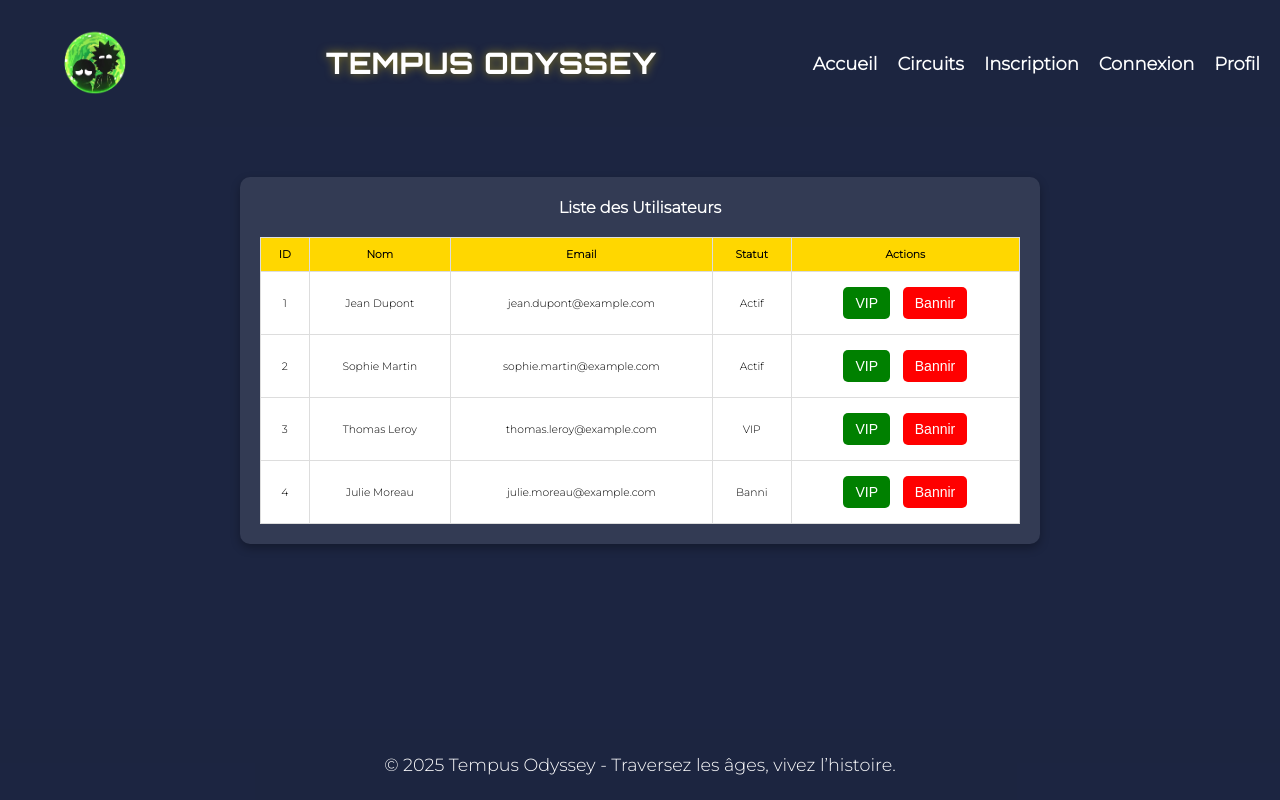
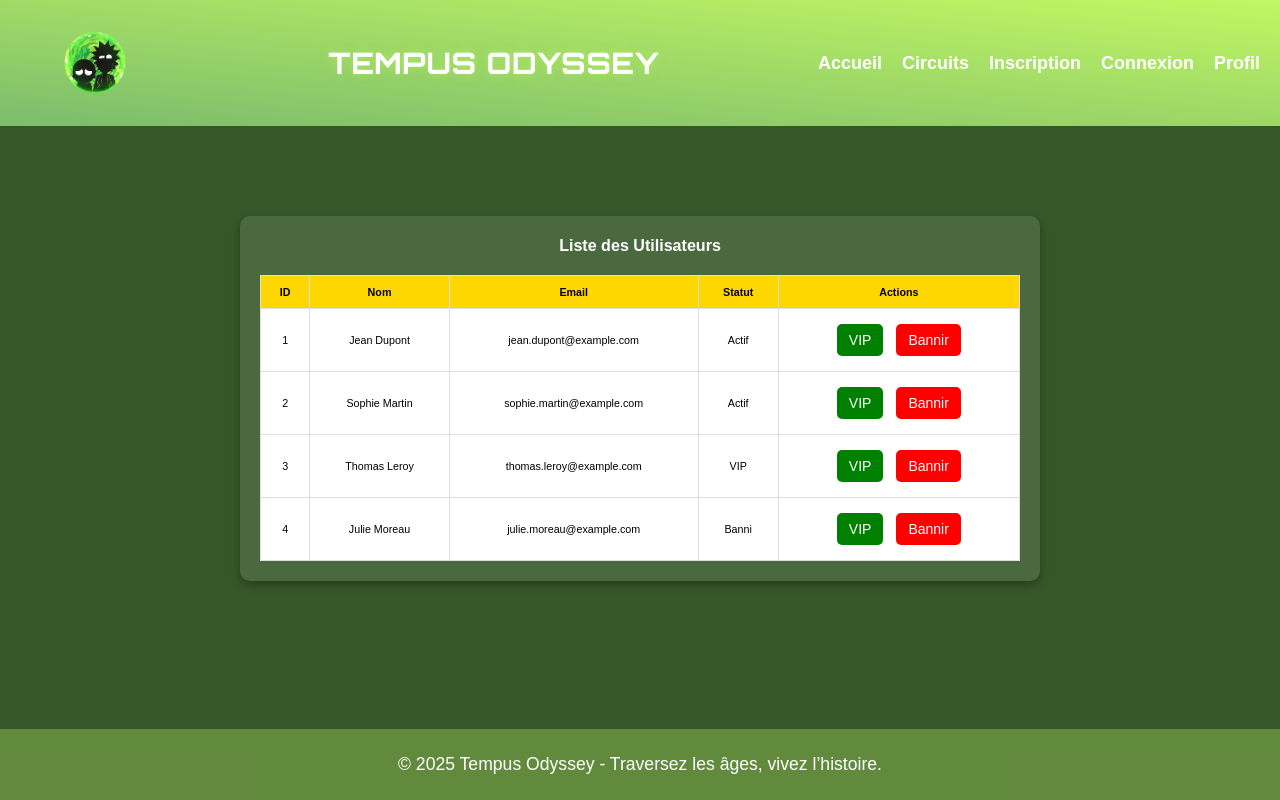
Before and after one commit to Elcroko/Projet-S4, a PHP site: page /admin.html in a window 1280 px wide. Run offline with PHP 8.4, Linux system fonts and the light colour scheme.

Commit message:
Update admin.css

```diff
--- a/projet/css/admin.css
+++ b/projet/css/admin.css
@@ -1,5 +1,5 @@
+
 @import url('https://fonts.googleapis.com/css2?family=Orbitron:wght@500&family=Montserrat:wght@300&display=swap');
-
 * {
     margin: 0;
     padding: 0;
@@ -10,12 +10,13 @@ body {
     display: flex;
     flex-direction: column;
     min-height: 100vh;
-    font-family: 'Montserrat', sans-serif;
-    background-color: #1C2541;
+    font-family: 'Audiowide', sans-serif;
+    background-color: #365829;
     color: white;
     text-align: center;
     font-size: 67%;
 }
+
 
 .main-content {
     flex: 1; /* Permet au contenu de prendre l'espace disponible */
@@ -24,17 +25,20 @@ body {
     align-items: center;
 }
 
+/* ============================== */
 /* HEADER */
-
+/* ============================== */
 header {
     display: flex;
     justify-content: space-between;
     align-items: center;
     padding: 20px;
-    background: rgba(28, 37, 65, 0.9);
+    background: linear-gradient(5deg, #7cbc6c, #c1f762);
     width: 100%;
+    margin-bottom: 40px; /* Ajoute un espace sous le header */
 }
 
+/* Logo cliquable ON RETIRE OU PAS ?????*/
 .logo {
     width: 150px; /* Taille du logo */
     height: auto;
@@ -45,20 +49,32 @@ header {
     transform: scale(1.1); /* Effet zoom au survol */
 }
 
-/* Animation du titre Tempus Odyssey */
+/* Titre animé */
 .site-title {
     font-size: 28px;
-    font-weight: bold;
+    font-family: 'Orbitron', sans-serif;
     text-transform: uppercase;
     color: white;
     text-align: center;
-    font-family: 'Orbitron', sans-serif;
     letter-spacing: 2px;
-    text-shadow: 0 0 10px rgba(255, 215, 0, 0.5);
+    text-shadow: 0 0 10px rgba(193, 247, 98, 0.5);
+
+}
+
+/* Animation Glow */
+@keyframes glow-effect {
+    0% {
+        text-shadow: 0 0 5px rgba(193, 247, 98, 0.5);
+        color: white;
+    }
+    100% {
+        text-shadow: 0 0 20px rgba(193, 247, 98, 1), 0 0 30px rgba(193, 247, 98, 0.8);
+        color: #c1f762;
+    }
 }
 
 
-/* Navigation */
+
 nav ul {
     list-style: none;
     display: flex;
@@ -78,12 +94,11 @@ nav ul li a {
 }
 
 nav ul li a:hover {
-    color: #FFD700;
+    color: #c1f762;
 }
-
-
+/* ============================== */
 /* STYLE DES FILTRES */
-
+/* ============================== */
 .filters {
     background: rgba(255, 255, 255, 0.1);
     padding: 20px;
@@ -116,9 +131,9 @@ nav ul li a:hover {
     background: linear-gradient(45deg, #FFD700, #6A0572);
 }
 
-
+/* ============================== */
 /* STYLE DES CIRCUITS */
-
+/* ============================== */
 .circuits-container {
     display: flex;
     justify-content: center;
@@ -152,8 +167,9 @@ nav ul li a:hover {
     font-family: 'Orbitron', sans-serif;
 }
 
+/* ============================== */
 /* STYLE DE LA PAGE ADMIN */
-
+/* ============================== */
 .admin-container {
     width: 90%;
     max-width: 800px;
@@ -183,8 +199,9 @@ th {
     background: #FFD700;
 }
 
+/* ============================== */
 /* STYLE DES BOUTONS */
-
+/* ============================== */
 .btn {
     padding: 8px 12px;
     border: none;
@@ -209,9 +226,9 @@ th {
     opacity: 0.8;
 }
 
-
+/* ============================== */
 /* STYLE DU LIEN "MOT DE PASSE OUBLIÉ ?" */
-
+/* ============================== */
 .forgot-password {
     color: red;
     font-weight: bold;
@@ -225,9 +242,9 @@ th {
     text-decoration: underline;
 }
 
-
+/* ============================== */
 /* STYLE DU BOUTON ADMIN */
-
+/* ============================== */
 .admin-btn {
     background: linear-gradient(45deg, #FFD700, #B8860B);
     color: black;
@@ -252,7 +269,7 @@ th {
 footer {
     width: 100%;
     padding: 25px;
-    background: rgba(28, 37, 65, 0.9);
+    background: rgba(199, 250, 108, 0.3);
     text-align: center;
     font-size: 1.1rem;
     margin-top: auto; /* Pousse le footer en bas */
```
